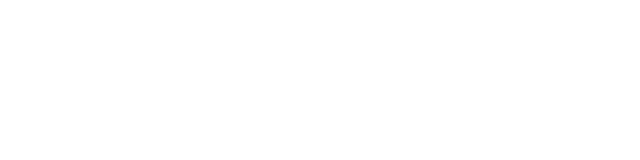
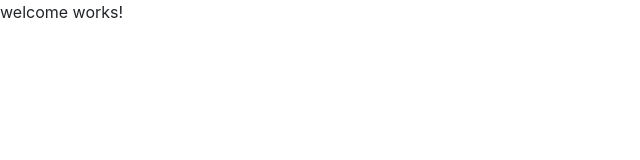
Before and after one commit to onurcanertekin/StockBridge-Frontend, an Angular app: page /welcome in a window 1280 px wide. Before the commit this address led to /. Shown: the top 160 px of the page, without its empty margins (0-640 px from the left). Built offline with nearby package versions, Linux system fonts and the light colour scheme.

Commit message:
add welcome page with its routing

```diff
--- a/src/app/app-routing.module.ts
+++ b/src/app/app-routing.module.ts
@@ -1,7 +1,18 @@
 import { NgModule } from '@angular/core';
 import { RouterModule, Routes } from '@angular/router';
+import { WelcomeComponent } from './pages/welcome/welcome.component';
 
-const routes: Routes = [];
+const routes: Routes = [
+  {
+    path: 'welcome',
+    component: WelcomeComponent,
+  },
+  {
+    path: '**',
+    pathMatch: 'full',
+    redirectTo: 'welcome',
+  },
+];
 
 @NgModule({
   imports: [RouterModule.forRoot(routes)],
--- a/src/app/app.module.ts
+++ b/src/app/app.module.ts
@@ -4,10 +4,12 @@
 import { AppRoutingModule } from './app-routing.module';
 import { AppComponent } from './app.component';
 import { CommonModule } from './common/common.module';
+import { WelcomeComponent } from './pages/welcome/welcome.component';
 
 @NgModule({
   declarations: [
-    AppComponent
+    AppComponent,
+    WelcomeComponent
   ],
   imports: [
     BrowserModule,
--- /dev/null
+++ b/src/app/pages/welcome/welcome.component.html
@@ -0,0 +1,3 @@
+<p>
+  welcome works!
+</p>
--- /dev/null
+++ b/src/app/pages/welcome/welcome.component.ts
@@ -0,0 +1,15 @@
+import { Component, OnInit } from '@angular/core';
+
+@Component({
+  selector: 'in-welcome',
+  templateUrl: './welcome.component.html',
+  styleUrls: ['./welcome.component.scss']
+})
+export class WelcomeComponent implements OnInit {
+
+  constructor() { }
+
+  ngOnInit() {
+  }
+
+}
```
Also changed, not shown: src/app/pages/welcome/welcome.component.scss (added).
